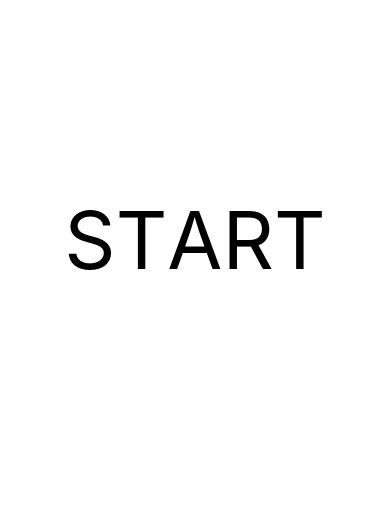
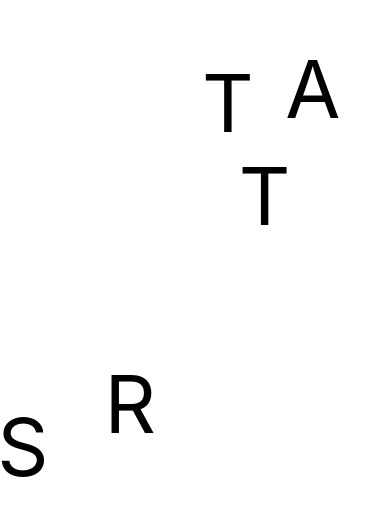
Before and after one commit to polezo/LetterLagoon, a React Native app: screen / in a window 390 px wide. Shown: the part 183-698 px from the top of the page. Built offline with nearby package versions, Linux system fonts and the light colour scheme.

Commit message:
partial womping

```diff
--- a/App.js
+++ b/App.js
@@ -1,8 +1,12 @@
 import React from 'react';
+import rootReducer from './reducers/rootReducer'
+import GameContainer from './containers/gameContainer'
+import {Provider} from 'react-redux'
+import {createStore} from 'redux'
 
-import GameContainer from './containers/gameContainer'
+const store = createStore(rootReducer,window.__REDUX_DEVTOOLS_EXTENSION__ && window.__REDUX_DEVTOOLS_EXTENSION__())
 
 class App extends React.Component {
-  render() {return <GameContainer/>}
+render() {return <Provider store={store}><GameContainer/></Provider>}
 }
 export default App
--- a/containers/draggable.js
+++ b/containers/draggable.js
@@ -3,10 +3,21 @@ import { StyleSheet, Text, View, Animated, PanResponder } from 'react-native';
 
 
 class Draggable extends React.Component {
+
     constructor(props) {
         super(props);
+
+        this.state = {womped:false}
+
+        this._wompedAnim = new Animated.ValueXY()
+        this._getWomped = Animated.spring(
+            this._wompedAnim, {
+            toValue: this.animValueHelper()
+        })
+
+        this._value= {x:0,y:0}
         this._animatedValue = new Animated.ValueXY()
-        this._value= {x:0,y:0}
+
         this._animatedValue.addListener(value=>this._value = value)
         this._panResponder = PanResponder.create({
           onStartShouldSetPanResponder: (evt, gestureState) => true,
@@ -14,6 +25,7 @@ class Draggable extends React.Component {
           onMoveShouldSetPanResponder: (evt, gestureState) => true,
           // onMoveShouldSetPanResponderCapture: (evt, gestureState) => true,
           onPanResponderGrant: (e, gestureState) => {
+              console.log(this._value)
             this._animatedValue.setOffset({
               x:this._value.x,
               y:this._value.y
@@ -49,11 +61,38 @@ class Draggable extends React.Component {
           // },
         });
       }
+
+      wompChecker = () => {
+          return this.womped
+      }
+
+      componentDidMount() {
+          setTimeout(this.getWomped,1000)
+      }
+
+      getWomped = () => {
+          this._getWomped.start()
+          setTimeout(()=>this._womped=true,1000)
+      }
+
+      getRandomInt = (max) => {
+        let plusOrMinus = Math.random() < 0.5 ? -1 : 1;
+          return Math.floor(Math.random() * Math.floor(max)) * plusOrMinus
+      }
+
+      animValueHelper = () => {
+        let animObj = {x:this.getRandomInt(200), y:this.getRandomInt(300)}
+        return animObj
+      }
+
       render() {
         const  animatedStyle = {
           transform: this._animatedValue.getTranslateTransform()
         }
-      return (<Animated.View {...this._panResponder.panHandlers} style={animatedStyle}>
+        const wompedStyle = {
+            transform:this._wompedAnim.getTranslateTransform()
+        }
+      return (<Animated.View {...this._panResponder.panHandlers} style={[animatedStyle,wompedStyle]}>
             <Text style={styles.text}>{this.props.letter}</Text>
           </Animated.View>
       );
@@ -61,13 +100,7 @@ class Draggable extends React.Component {
 }
 
 const styles = StyleSheet.create({
-    container: {
-      flex: 1,
-      backgroundColor: '#fff',
-      alignItems: 'center',
-      justifyContent: 'center',
-      flexDirection:'row',
-    },
+
     text: {
       fontSize: 80
     },
--- a/containers/gameContainer.js
+++ b/containers/gameContainer.js
@@ -1,6 +1,8 @@
 import React from 'react';
 import { StyleSheet, Text, View, Animated, PanResponder } from 'react-native';
 import Draggable from './draggable'
+import uuid from 'react-uuid'
+import { connect } from 'react-redux'
 
 class GameContainer extends React.Component {
 
@@ -10,7 +12,7 @@ class GameContainer extends React.Component {
         //   transform: this._animatedValue.getTranslateTransform()
         // }
       return (<View style={styles.container} >
-          {word.split("").map(letter=><Draggable letter={letter}/>)}
+          {this.props.selectedWord.split("").map(letter=><Draggable key={uuid()} letter={letter}/>)}
         </View>
       );
     }
@@ -33,5 +35,8 @@ class GameContainer extends React.Component {
 
     });
 
+const select = (state) => {
+   return {selectedWord: state.selectedWord}
+}
 
-export default GameContainer
+export default connect(select)(GameContainer);
--- a/package.json
+++ b/package.json
@@ -14,6 +14,7 @@
     "react-native": "https://github.com/expo/react-native/archive/sdk-36.0.0.tar.gz",
     "react-native-web": "~0.11.7",
     "react-redux": "^7.1.3",
+    "react-uuid": "^1.0.2",
     "redux": "^4.0.4"
   },
   "devDependencies": {
--- /dev/null
+++ b/reducers/rootReducer.js
@@ -0,0 +1,17 @@
+// import { combineReducers } from 'redux'
+
+
+function initState () {
+    return {
+        level:0,
+        misses:0,
+        allWords:[],
+        selectedWord:"START"
+    }
+}
+
+function rootReducer(state=initState(),action){
+    return state
+}
+
+export default rootReducer
```
Also changed, not shown: 1 other file (tests, documents, lock files or other folders).
